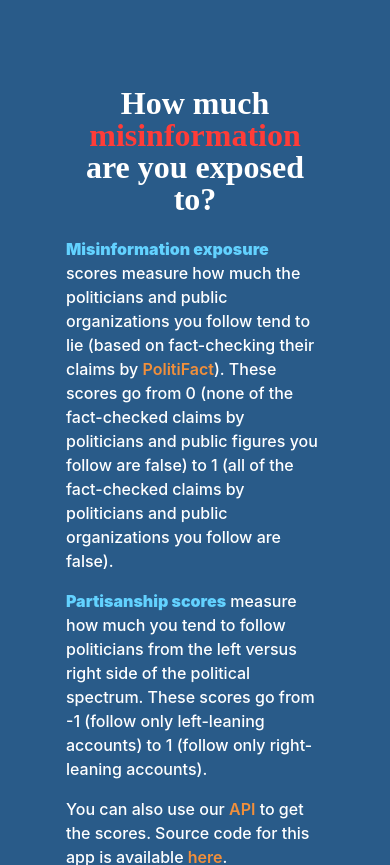
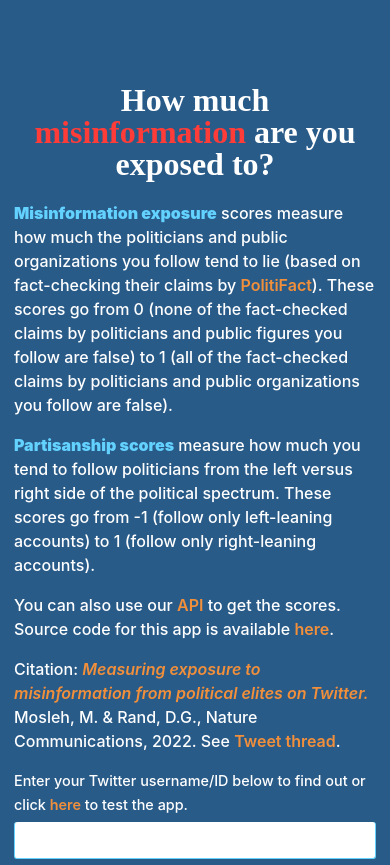
Before and after one commit to hauselin/misinfo-expose-svelte, a Svelte app: page / in a window 390 px wide. Shown: the top 865 px of the page. Built offline with nearby package versions, Linux system fonts and the light colour scheme.

Commit message:
Change css

```diff
--- a/src/App.svelte
+++ b/src/App.svelte
@@ -25,16 +25,32 @@
   <script src="https://cdn.jsdelivr.net/npm/vega-embed@6"></script>
 </svelte:head> -->
 
-<main>
+<main class="container">
   <Info />
   <Input on:updateScoresObj={updateScores} />
   {#if scores_obj.inputEntered}
     <Results {...scores_obj} />
     <Exposure misinfo={scores_obj.misinfo} />
     <!-- <Partisanship party={scores_obj.party} /> -->
-    <!-- <Table /> -->
+    <Table />
   {/if}
 </main>
 
 <style>
+  .container {
+    margin: 50px 200px 50px 200px;
+  }
+
+  @media (max-width: 1000px) {
+    .container {
+      margin: 50px;
+    }
+  }
+
+  @media (max-width: 700px) {
+    .container {
+      margin: 50px 1px 50px 1px;
+      padding: 0px;
+    }
+  }
 </style>
--- a/src/Input.svelte
+++ b/src/Input.svelte
@@ -142,7 +142,7 @@
 		border-top: 0px;
 		border-radius: 3px;
 		padding: 8px;
-		width: 100%;
+		width: 95%;
 	}
 	.center {
 		text-align: center;
@@ -157,6 +157,6 @@
 		border-top: 0px;
 		border-radius: 3px;
 		padding: 8px;
-		width: 100%;
+		width: 95%;
 	}
 </style>
--- a/src/app.css
+++ b/src/app.css
@@ -28,11 +28,14 @@ strong {
 }
 
 body {
-  margin: 34px;
+  margin-top: 34px;
+  margin-bottom: 34px;
+  margin-left: 13px;
+  margin-right: 13px;
   display: flex;
-  /* place-items: center; */
-  min-width: 320px;
-  min-height: 100vh;
+  place-items: center;
+  /* min-width: 320px; */
+  /* min-height: 100vh; */
 }
 
 .card {
@@ -40,9 +43,8 @@ body {
 }
 
 #app {
-  max-width: 1280px;
-  margin: 0 auto;
-  padding: 2rem;
+  margin: 0px;
+  padding: 0px;
   text-align: left;
 }
 
@@ -64,16 +66,3 @@ button:focus,
 button:focus-visible {
   outline: 4px auto -webkit-focus-ring-color;
 }
-/*
-@media (prefers-color-scheme: light) {
-  :root {
-    color: #213547;
-    background-color: #ffffff;
-  }
-  a:hover {
-    color: #747bff;
-  }
-  button {
-    background-color: #f9f9f9;
-  }
-} */
```
Also changed, not shown: src/vega-specs/vega-simple-chart.js (deleted, +0 -16 lines).
